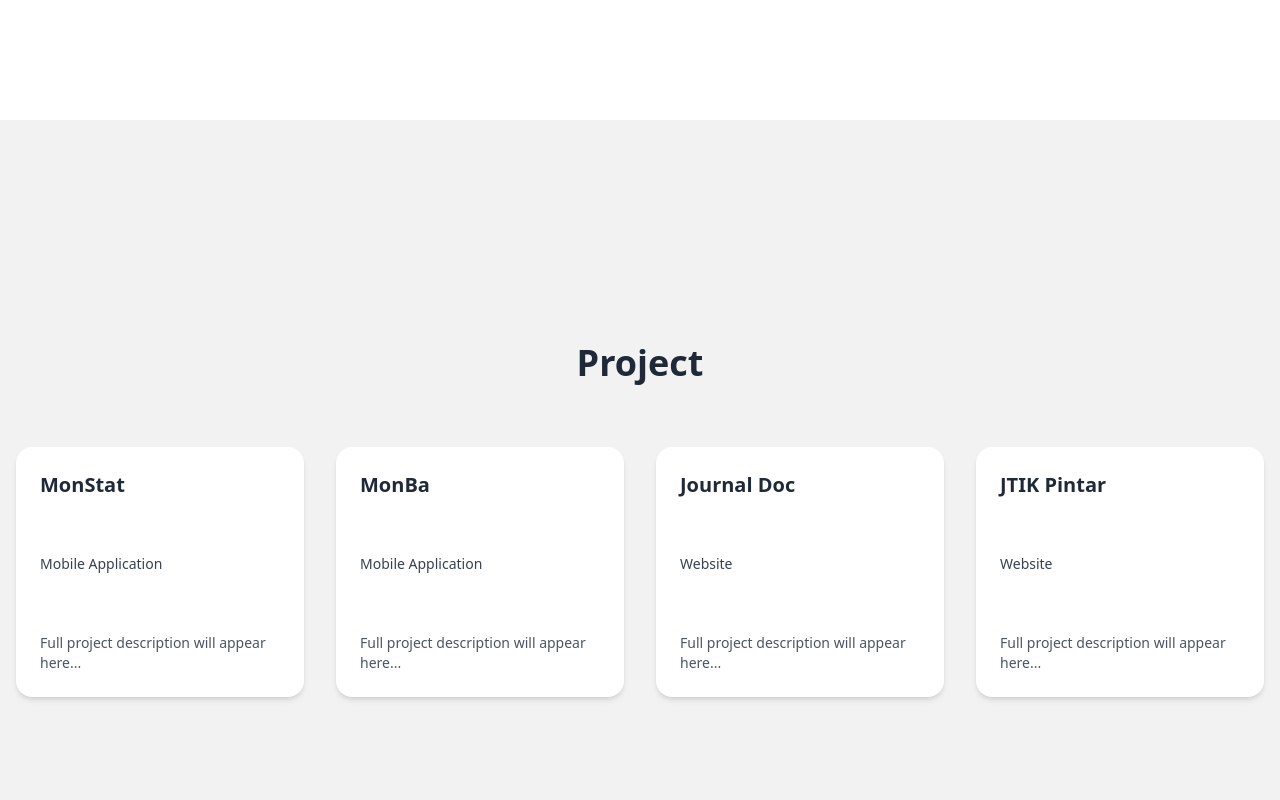
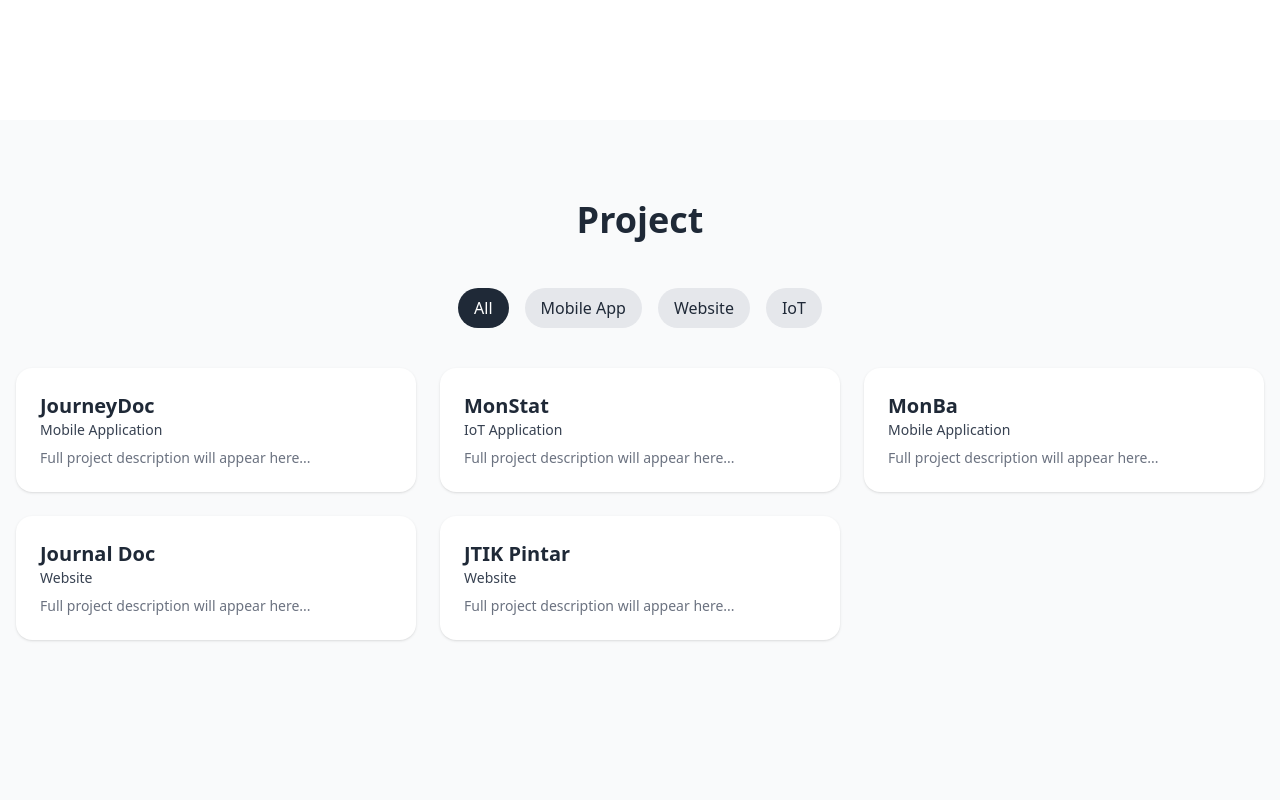
Before and after one commit to ZaidAwnr/Portofolio, a plain HTML site: page index.html in a window 1280 px wide. Shown: the part 1480-2280 px from the top of the page. Drawn offline with nearby package versions, Linux system fonts and the light colour scheme.

Commit message:
Portofolio

```diff
--- a/index.html
+++ b/index.html
@@ -176,49 +176,77 @@
 
 
 
-    <!-- Proyek -->
-    <section id="projects" class="min-h-screen flex items-center py-20 snap-start">
-    <div class="max-w-full mx-auto px-4">
-        <h2 class="text-4xl font-semibold text-center mb-16">Project</h2>
-        <div class="grid grid-cols-1 md:grid-cols-2 lg:grid-cols-4 gap-6 lg:gap-8">
+    <!-- Section Proyek -->
+    <section id="projects" class="min-h-screen flex flex-col items-center py-20 snap-start bg-gray-50">
+        <div class="max-w-7xl w-full px-4">
+            <h2 class="text-4xl font-semibold text-center mb-12">Project</h2>
 
-        <!-- Project Card 1 -->
-        <div onclick="openModal('MonStat','img/MonStat1.jpeg','MonStat adalah aplikasi IoT monitoring berbasis Java, Firebase dan ThingSpeak. Fitur-fiturnya meliputi pemantauan Lokasi, Suhu, Kelembapan, Kualitas Udara, Tekanan Udara, dan Detak Jantung secara real-time.')"
-            class="w-full bg-white p-6 min-h-[250px] rounded-2xl shadow-md hover:shadow-xl hover:-translate-y-1 transform transition-all duration-300 cursor-pointer flex flex-col justify-between">
-            <h2 class="text-xl font-bold mb-1">MonStat</h2>
-            <h5 class="font-medium mb-2 text-sm text-gray-700">Mobile Application</h5>
-            <p class="text-gray-600 text-sm">Full project description will appear here...</p>
+            <!-- Tab Filter -->
+            <div id="project-tabs" class="flex justify-center gap-4 mb-10">
+                <button onclick="filterProjects('all')" data-category="all"
+                    class="tab-btn px-4 py-2 rounded-full bg-gray-800 text-white hover:bg-gray-700">All</button>
+                <button onclick="filterProjects('mobile')" data-category="mobile"
+                    class="tab-btn px-4 py-2 rounded-full bg-gray-200 text-gray-800 hover:bg-gray-300">Mobile
+                    App</button>
+                <button onclick="filterProjects('web')" data-category="web"
+                    class="tab-btn px-4 py-2 rounded-full bg-gray-200 text-gray-800 hover:bg-gray-300">Website</button>
+                <button onclick="filterProjects('iot')" data-category="iot"
+                    class="tab-btn px-4 py-2 rounded-full bg-gray-200 text-gray-800 hover:bg-gray-300">IoT</button>
             </div>
 
-        <!-- Project Card 2 -->
-        <div onclick="openModal('MonBa','img/MonBa1.jpeg','MonBa adalah aplikasi mobile berbasis Java dan Firebase dengan fitur pencatatan berat badan bulanan, visualisasi grafik berat, serta rekomendasi langkah terbaik berbasis AI.')"
-            class="w-full bg-white p-6 min-h-[250px] rounded-2xl shadow-md hover:shadow-xl hover:-translate-y-1 transform transition-all duration-300 cursor-pointer flex flex-col justify-between">
-            <h3 class="text-xl font-bold mb-1">MonBa</h3>
-            <h5 class="font-medium mb-2 text-sm text-gray-700">Mobile Application</h5>
-            <p class="text-gray-600 text-sm">Full project description will appear here...</p>
+            <!-- Grid Project Cards -->
+            <div id="project-grid" class="grid grid-cols-1 md:grid-cols-2 lg:grid-cols-3 gap-6">
+
+                <!-- Project Card: JourneyDoc -->
+                <div data-category="mobile"
+                    class="project-card bg-white p-6 rounded-2xl shadow hover:shadow-xl transition transform hover:-translate-y-1 cursor-pointer"
+                    onclick="openModal('JourneyDoc','img/journeydoc1.png','JourneyDoc merupakan aplikasi dokumentasi perjalanan dengan fitur History, Pengeluaran Bulanan, Statistik Perjalanan, dan Chatbot AI. Dibuat dengan Flutter, Dart, Firebase, dan SQL.')">
+                    <h3 class="text-xl font-bold">JourneyDoc</h3>
+                    <p class="text-sm text-gray-700">Mobile Application</p>
+                    <p class="text-sm text-gray-500 mt-2">Full project description will appear here...</p>
                 </div>
 
-        <!-- Project Card 3 -->
-        <div onclick="openModal('Journal Doc','img/jurnal1.png','Journal Doc adalah website dokumentasi perjalanan yang memungkinkan pengguna mengunggah foto dan deskripsi perjalanan. Dibuat menggunakan Next.js dan PostgreSQL.')"
-            class="w-full bg-white p-6 min-h-[250px] rounded-2xl shadow-md hover:shadow-xl hover:-translate-y-1 transform transition-all duration-300 cursor-pointer flex flex-col justify-between">
-            <h3 class="text-xl font-bold mb-1">Journal Doc</h3>
-            <h5 class="font-medium mb-2 text-sm text-gray-700">Website</h5>
-            <p class="text-gray-600 text-sm">Full project description will appear here...</p>
+                <!-- Project Card: MonStat -->
+                <div data-category="iot"
+                    class="project-card bg-white p-6 rounded-2xl shadow hover:shadow-xl transition transform hover:-translate-y-1 cursor-pointer"
+                    onclick="openModal('MonStat','img/MonStat1.jpeg','MonStat adalah aplikasi IoT berbasis Java, Firebase dan ThingSpeak untuk monitoring Lokasi, Suhu, Kelembapan, Kualitas Udara, Tekanan, dan Detak Jantung.')">
+                    <h3 class="text-xl font-bold">MonStat</h3>
+                    <p class="text-sm text-gray-700">IoT Application</p>
+                    <p class="text-sm text-gray-500 mt-2">Full project description will appear here...</p>
                 </div>
 
-        <!-- Project Card 4 -->
-        <div onclick="openModal('JTIK Pintar','img/jtikpintar1.png','JTIK Pintar adalah website untuk memantau mahasiswa berbakat, dengan sistem peringkat real-time, fitur unggah/hapus sertifikat, dan pengelolaan data mahasiswa. Dibuat dengan JS dan MySQL.')"
-            class="w-full bg-white p-6 min-h-[250px] rounded-2xl shadow-md hover:shadow-xl hover:-translate-y-1 transform transition-all duration-300 cursor-pointer flex flex-col justify-between">
-            <h3 class="text-xl font-bold mb-1">JTIK Pintar</h3>
-            <h5 class="font-medium mb-2 text-sm text-gray-700">Website</h5>
-            <p class="text-gray-600 text-sm">Full project description will appear here...</p>
+                <!-- Project Card: MonBa -->
+                <div data-category="mobile"
+                    class="project-card bg-white p-6 rounded-2xl shadow hover:shadow-xl transition transform hover:-translate-y-1 cursor-pointer"
+                    onclick="openModal('MonBa','img/MonBa1.jpeg','MonBa adalah aplikasi pencatatan berat badan bulanan, grafik visualisasi, dan rekomendasi AI. Dibuat dengan Java & Firebase.')">
+                    <h3 class="text-xl font-bold">MonBa</h3>
+                    <p class="text-sm text-gray-700">Mobile Application</p>
+                    <p class="text-sm text-gray-500 mt-2">Full project description will appear here...</p>
+                </div>
+
+                <!-- Project Card: Journal Doc -->
+                <div data-category="web"
+                    class="project-card bg-white p-6 rounded-2xl shadow hover:shadow-xl transition transform hover:-translate-y-1 cursor-pointer"
+                    onclick="openModal('Journal Doc','img/jurnal1.png','Journal Doc adalah website dokumentasi perjalanan. Pengguna dapat mengunggah foto dan deskripsi perjalanan. Dibuat menggunakan Next.js dan PostgreSQL.')">
+                    <h3 class="text-xl font-bold">Journal Doc</h3>
+                    <p class="text-sm text-gray-700">Website</p>
+                    <p class="text-sm text-gray-500 mt-2">Full project description will appear here...</p>
+                </div>
+
+                <!-- Project Card: JTIK Pintar -->
+                <div data-category="web"
+                    class="project-card bg-white p-6 rounded-2xl shadow hover:shadow-xl transition transform hover:-translate-y-1 cursor-pointer"
+                    onclick="openModal('JTIK Pintar','img/jtikpintar1.png','JTIK Pintar adalah website pemantauan mahasiswa berbakat, upload sertifikat, sistem ranking. Dibuat dengan JS dan MySQL.')">
+                    <h3 class="text-xl font-bold">JTIK Pintar</h3>
+                    <p class="text-sm text-gray-700">Website</p>
+                    <p class="text-sm text-gray-500 mt-2">Full project description will appear here...</p>
                 </div>
 
             </div>
         </div>
     </section>
 
-    <!-- Modal Project -->
+    <!-- Modal -->
     <div id="modal-project" class="fixed inset-0 bg-black/50 flex items-center justify-center z-50 hidden p-4">
         <div class="bg-white rounded-xl max-w-3xl w-full p-6 relative shadow-xl max-h-[90vh] overflow-y-auto">
             <button id="close-modal"
@@ -228,6 +256,7 @@
             <p id="modal-desc" class="text-gray-700 leading-relaxed">Full project description will appear here...</p>
         </div>
     </div>
+
 
 
 
@@ -247,6 +276,14 @@
                     <img src="https://cdn.jsdelivr.net/npm/simple-icons@v10/icons/maildotru.svg" alt="Email"
                         class="w-5 h-5">
                     Email
+                </a>
+
+                <!-- GitHub -->
+                <a href="https://github.com/ZaidAwnr" target="_blank"
+                    class="flex items-center gap-2 bg-white/90 text-gray-700 px-5 py-2 rounded-full shadow-md hover:shadow-xl hover:scale-105 transition-all duration-300">
+                    <img src="https://cdn.jsdelivr.net/npm/simple-icons@v10/icons/github.svg" alt="GitHub"
+                        class="w-5 h-5">
+                    GitHub
                 </a>
 
                 <!-- WhatsApp -->
@@ -313,27 +350,43 @@
 </body>
 
 
+<!-- Script Filter & Modal -->
 <script>
-    const modal = document.getElementById("modal-project");
-    const modalTitle = document.getElementById("modal-title");
-    const modalImg = document.getElementById("modal-img");
-    const modalDesc = document.getElementById("modal-desc");
+    function filterProjects(category) {
+        // Tampilkan/sembunyikan kartu berdasarkan kategori
+        const cards = document.querySelectorAll('.project-card');
+        cards.forEach(card => {
+            if (category === 'all' || card.dataset.category === category) {
+                card.classList.remove('hidden');
+            } else {
+                card.classList.add('hidden');
+            }
+        });
 
-    function openModal(title, imgSrc, description) {
-        modalTitle.textContent = title;
-        modalImg.src = imgSrc;
-        modalDesc.textContent = description;
-        modal.classList.remove("hidden");
+        // Update tombol aktif
+        const buttons = document.querySelectorAll('#project-tabs .tab-btn');
+        buttons.forEach(button => {
+            button.classList.remove('bg-gray-800', 'text-white');
+            button.classList.add('bg-gray-200', 'text-gray-800');
+        });
+
+        const activeButton = document.querySelector(`#project-tabs .tab-btn[data-category="${category}"]`);
+        if (activeButton) {
+            activeButton.classList.remove('bg-gray-200', 'text-gray-800');
+            activeButton.classList.add('bg-gray-800', 'text-white');
+        }
     }
 
-    document.getElementById("close-modal").addEventListener("click", () => {
-        modal.classList.add("hidden");
-    });
+    // Modal logic
+    function openModal(title, imgSrc, desc) {
+        document.getElementById('modal-title').innerText = title;
+        document.getElementById('modal-img').src = imgSrc;
+        document.getElementById('modal-desc').innerText = desc;
+        document.getElementById('modal-project').classList.remove('hidden');
+    }
 
-    modal.addEventListener("click", (e) => {
-        if (e.target === modal) {
-            modal.classList.add("hidden");
-        }
+    document.getElementById('close-modal').addEventListener('click', () => {
+        document.getElementById('modal-project').classList.add('hidden');
     });
 </script>
 
```
Also changed, not shown: img/journeydoc1.png (added). Lines whose indentation alone changed are shown as unchanged.
